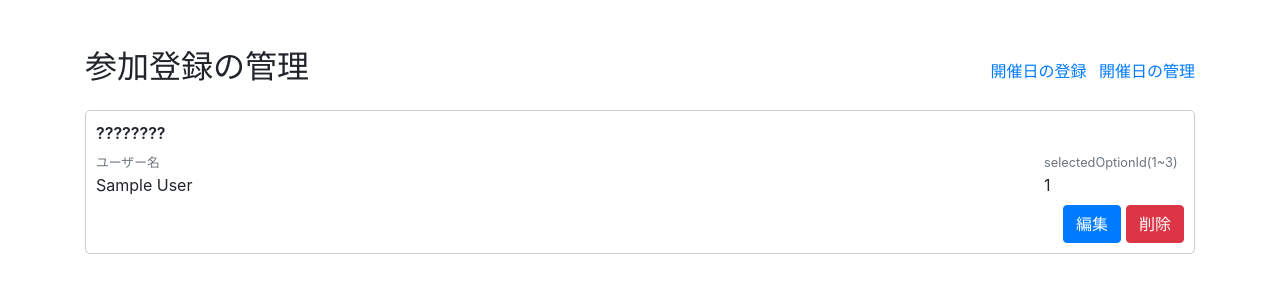
After one commit to shingaryu/water-server-be, a Flask app: page /entries/list in a window 1280 px wide. The commit adds this page. Shown: the top 300 px of the page. Run offline with Flask 2, Linux system fonts and the light colour scheme; a database or web service that is not in the repository returns one stand-in record (values such as "Sample title"); parts of the project's set-up code (start-up, migrations or seed data) failed here and were passed over; some libraries are stand-ins or nearby versions.

Commit message:
Add a new webpage to edit/delete existing entries

```diff
--- /dev/null
+++ b/controllers/entries_controller.py
@@ -0,0 +1,47 @@
+from flask import Blueprint, request, render_template, redirect, url_for
+from bson import ObjectId
+from datetime import datetime
+
+from repositories.mongo_repository import find_all_events, find_all_entries, delete_entry, update_entry_option
+
+entries_bp = Blueprint('entries', __name__)
+
+@entries_bp.route('/entries/list')
+def entries_list():
+    events = find_all_events(ascending=True)
+    entries = find_all_entries()
+
+    events_by_id = {str(event["_id"]): event for event in events}
+    entry_rows = []
+    for entry in entries:
+        event = events_by_id.get(entry.get("eventId"))
+        if event:
+            event_label = f"{event['startTime'].strftime('%Y-%m-%d %H:%M')} - {event.get('place', '')}"
+            event_sort = event["startTime"]
+        else:
+            event_label = "????????"
+            event_sort = datetime.max
+
+        entry_rows.append({
+            "entry_id": str(entry.get("_id")),
+            "event_label": event_label,
+            "user_name": entry.get("user", {}).get("displayName", ""),
+            "option_id": entry.get("selectedOptionId", ""),
+            "event_sort": event_sort,
+        })
+
+    entry_rows.sort(key=lambda row: row["event_sort"], reverse=True)
+    return render_template('entries_list.html', entries=entry_rows)
+
+@entries_bp.route('/entries/edit', methods=['POST'])
+def entries_edit():
+    entry_id = request.form['entry_id']
+    selected_option_id = request.form['selected_option_id']
+    update_entry_option(ObjectId(entry_id), selected_option_id)
+    return redirect(url_for('entries.entries_list'))
+
+@entries_bp.route('/entries/delete', methods=['POST'])
+def entries_delete():
+    entry_id = request.form['entry_id']
+    delete_entry(ObjectId(entry_id))
+    return redirect(url_for('entries.entries_list'))
--- a/main.py
+++ b/main.py
@@ -17,6 +17,7 @@ from apscheduler.schedulers.background import BackgroundScheduler
 from controllers.root_controller import root_bp
 from controllers.linebot_controller import linebot_bp
 from controllers.events_controller import events_bp
+from controllers.entries_controller import entries_bp
 from controllers.movies_controller import movies_bp
 
 logger = get_logger(__name__, os.environ.get("LOGGER_LEVEL"))
@@ -28,6 +29,7 @@ app.secret_key = 'your_secret_key'  # セッションを安全に使うための
 app.register_blueprint(root_bp)
 app.register_blueprint(linebot_bp)
 app.register_blueprint(events_bp)
+app.register_blueprint(entries_bp)
 app.register_blueprint(movies_bp)
 
 line_bot_api = get_line_bot_client()
--- a/repositories/mongo_repository.py
+++ b/repositories/mongo_repository.py
@@ -141,6 +141,14 @@ def delete_entry(id):
     logger.debug(f'{result.deleted_count} document(s) deleted')
     return result
 
+def update_entry_option(oid, selected_option_id):
+    logger.info(f'Update entry {str(oid)} with selectedOptionId={selected_option_id}...')
+    filter = {"_id": oid}
+    update = {'$set': {"selectedOptionId": selected_option_id}}
+    result = entries_collection.update_one(filter, update)
+    logger.debug(f'{result.matched_count} entry(ies) matched, {result.modified_count} entry(ies) modified')
+    return result
+
 def insert_event(document):
     logger.info(f'Insert event...')
     result = events_collection.insert_one(document)
--- /dev/null
+++ b/templates/entries_list.html
@@ -0,0 +1,113 @@
+<!DOCTYPE html>
+<html lang="ja">
+<head>
+    <meta charset="UTF-8">
+    <meta name="viewport" content="width=device-width, initial-scale=1.0">
+    <title>参加登録の管理</title>
+    <link href="https://stackpath.bootstrapcdn.com/bootstrap/4.3.1/css/bootstrap.min.css" rel="stylesheet">
+    <style>
+        .entry-controls {
+            flex-direction: row;
+            justify-content: flex-end;
+            align-items: center;
+        }
+        .entry-controls button {
+            margin-left: 5px;
+        }
+        .entry-container {
+            border: 1px solid #ccc;
+            padding: 10px;
+            margin-bottom: 10px;
+            border-radius: 5px;
+        }
+        .entry-fields {
+            display: flex;
+            flex-direction: row;
+            justify-content: space-between;
+            gap: 20px;
+        }
+        .entry-field {
+            min-width: 140px;
+        }
+        .entry-event {
+            font-weight: 600;
+        }
+    </style>
+</head>
+<body>
+<div class="container mt-5">
+    <div class="d-flex justify-content-between align-items-center mb-3">
+        <h2>参加登録の管理</h2>
+        <div>
+            <a href="/events/register" class="mr-2">開催日の登録</a>
+            <a href="/events/list">開催日の管理</a>
+        </div>
+    </div>
+
+    <div id="editForm" style="display:none;" class="mb-3">
+        <h3>編集</h3>
+        <form method="POST" action="/entries/edit">
+            <input type="hidden" id="editEntryId" name="entry_id">
+            <div class="form-group">
+                <label for="editEventLabel">開催日</label>
+                <input type="text" class="form-control" id="editEventLabel" disabled>
+            </div>
+            <div class="form-group">
+                <label for="editUserName">ユーザー</label>
+                <input type="text" class="form-control" id="editUserName" disabled>
+            </div>
+            <div class="form-group">
+                <label for="editSelectedOptionId">selectedOptionId(1~3)</label>
+                <select class="form-control" id="editSelectedOptionId" name="selected_option_id" required>
+                    <option value="1">1</option>
+                    <option value="2">2</option>
+                    <option value="3">3</option>
+                </select>
+            </div>
+            <button type="submit" class="btn btn-success">更新</button>
+            <button type="button" class="btn btn-secondary" onclick="hideEditForm()">キャンセル</button>
+        </form>
+    </div>
+
+    {% for entry in entries %}
+    <div class="entry-container">
+        <div class="entry-event mb-2">{{ entry.event_label }}</div>
+        <div class="entry-fields mb-2">
+            <div class="entry-field">
+                <div class="text-muted small">ユーザー名</div>
+                <div>{{ entry.user_name }}</div>
+            </div>
+            <div class="entry-field">
+                <div class="text-muted small">selectedOptionId(1~3)</div>
+                <div>{{ entry.option_id }}</div>
+            </div>
+        </div>
+        <div class="d-flex entry-controls">
+            <button type="button" class="btn btn-primary" onclick="showEditForm('{{ entry.entry_id }}', '{{ entry.event_label }}', '{{ entry.user_name }}', '{{ entry.option_id }}')">編集</button>
+            <form method="POST" action="/entries/delete" class="mb-0">
+                <input type="hidden" name="entry_id" value="{{ entry.entry_id }}">
+                <button type="submit" class="btn btn-danger">削除</button>
+            </form>
+        </div>
+    </div>
+    {% endfor %}
+</div>
+<script>
+    function showEditForm(entryId, eventLabel, userName, optionId) {
+        document.getElementById('editEntryId').value = entryId;
+        document.getElementById('editEventLabel').value = eventLabel;
+        document.getElementById('editUserName').value = userName;
+        document.getElementById('editSelectedOptionId').value = optionId;
+        document.getElementById('editForm').style.display = 'block';
+        window.scrollTo(0, 0);
+    }
+
+    function hideEditForm() {
+        document.getElementById('editForm').style.display = 'none';
+    }
+</script>
+<script src="https://code.jquery.com/jquery-3.3.1.slim.min.js"></script>
+<script src="https://cdnjs.cloudflare.com/ajax/libs/popper.js/1.14.7/umd/popper.min.js"></script>
+<script src="https://stackpath.bootstrapcdn.com/bootstrap/4.3.1/js/bootstrap.min.js"></script>
+</body>
+</html>
--- a/templates/events_register.html
+++ b/templates/events_register.html
@@ -21,7 +21,10 @@
 <div class="container mt-5">
     <div class="d-flex justify-content-between align-items-center mb-3">
         <h2>開催日を登録</h2>
-        <a href="/events/delete">開催日の管理</a>
+        <div>
+            <a href="/events/list" class="mr-2">開催日の管理</a>
+            <a href="/entries/list">参加登録の管理</a>
+        </div>
     </div>
     <form method="POST">
         <div class="form-group d-flex align-items-center">
```
Also changed, not shown: controllers/events_controller.py (+12 -11 lines), templates/events.html (deleted, +0 -38 lines), templates/events_calendar.html (added, +38 -0 lines), templates/events_delete.html (deleted, +0 -93 lines), templates/events_list.html (added, +96 -0 lines).
